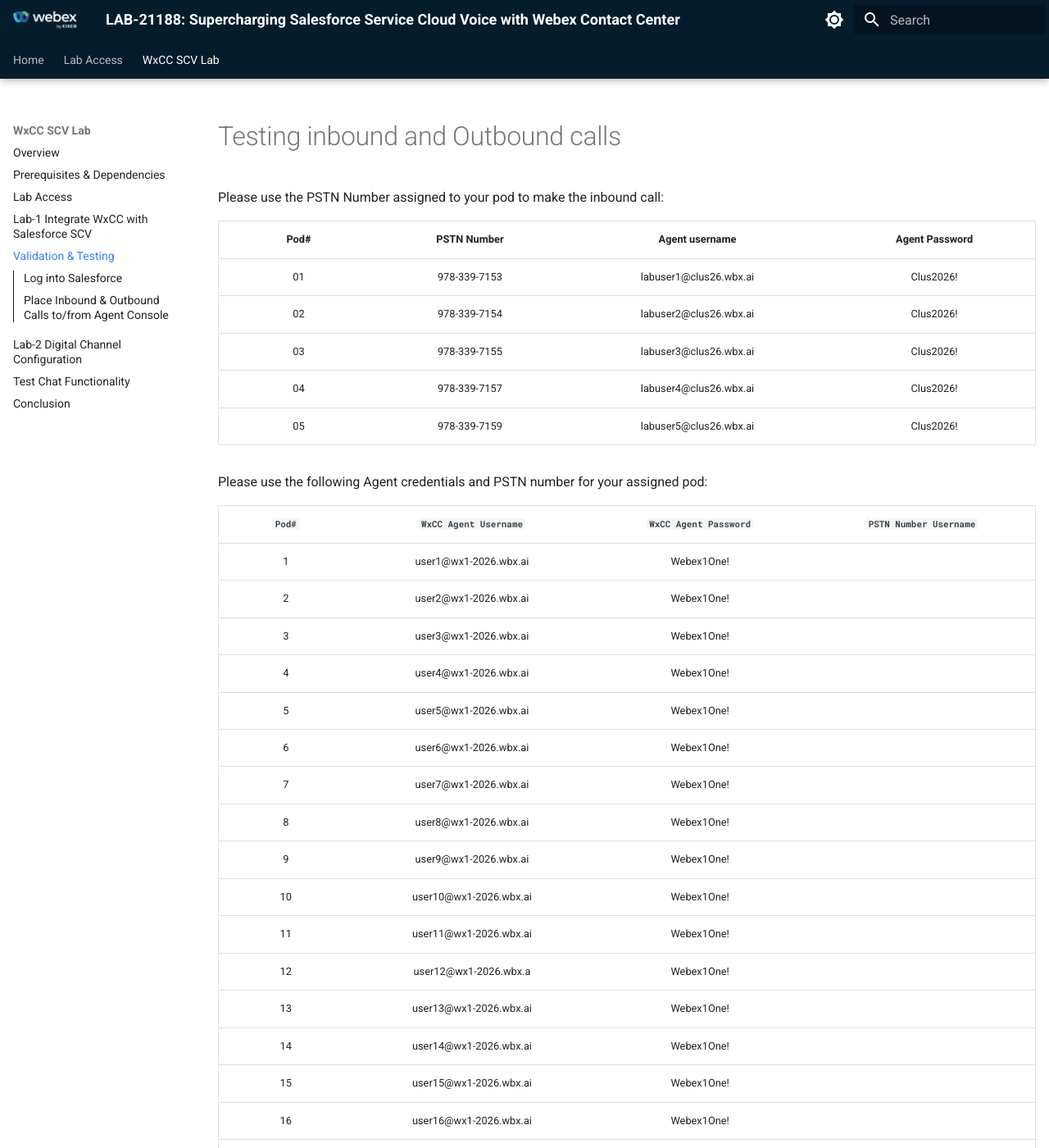
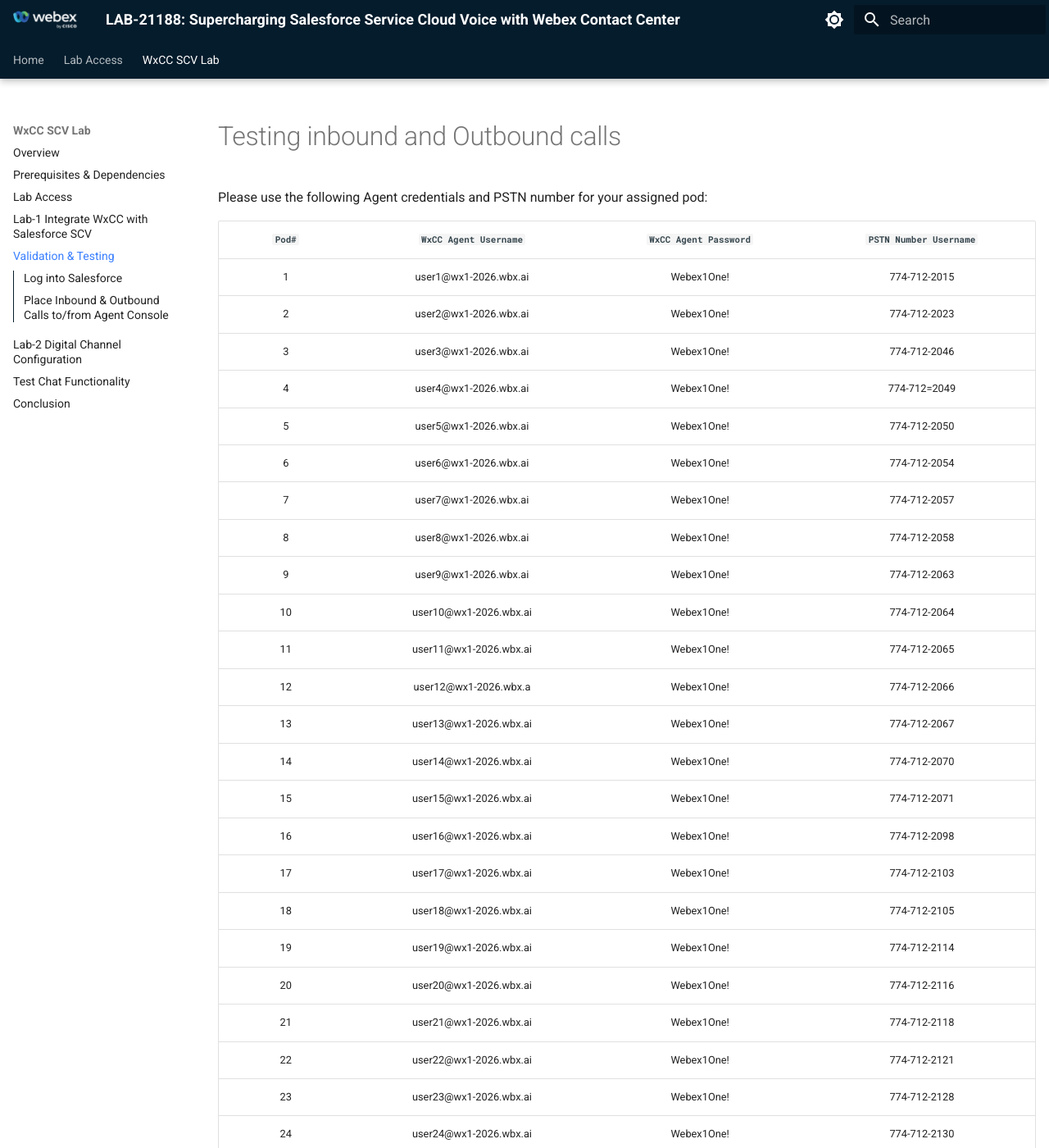
Before and after one commit to WebexCC-SA/LAB-21188, an MkDocs documentation site: the page built from docs/validTestDK.md, in a window 1280 px wide and 1400 px high. Shown: the whole window at 82% size. Built offline with MkDocs 1.6.1 and Material for MkDocs 9.7.7, drawn with Linux system fonts in a browser that asks for light colours; some of the changed text lies outside the part shown.

Commit message:
Update validTestDK.md

```diff
--- a/docs/validTestDK.md
+++ b/docs/validTestDK.md
@@ -1,19 +1,4 @@
 # Testing inbound and Outbound calls
-
-
-
-Please use the PSTN Number assigned to your pod to make the inbound call:
-
-
-
-| Pod#              |  PSTN Number            | Agent username           |  Agent Password  |
-| :---------------: | :---------------------: | :----------------------: | :--------------: |
-| 01                |   978-339-7153          | labuser1@clus26.wbx.ai   | Clus2026!        |
-| 02                |   978-339-7154          | labuser2@clus26.wbx.ai   | Clus2026!        |
-| 03                |   978-339-7155          | labuser3@clus26.wbx.ai   | Clus2026!        |
-| 04                |   978-339-7157          | labuser4@clus26.wbx.ai   | Clus2026!        |
-| 05                |   978-339-7159          | labuser5@clus26.wbx.ai   | Clus2026!        |
-
 
 
 Please use the following Agent credentials and PSTN number for your assigned pod:
@@ -22,36 +7,36 @@
 
 | `Pod#`    |  `WxCC Agent Username`       | `WxCC Agent Password` |  `PSTN Number Username`   |
 | :-------: | :--------------------------: | :-------------------: | :-----------------------: |
-| 1         |   user1@wx1-2026.wbx.ai      |   Webex1One!          |                           |
-| 2         |   user2@wx1-2026.wbx.ai      |   Webex1One!          |                    |
-| 3         |   user3@wx1-2026.wbx.ai      |   Webex1One!          |                    |
-| 4         |   user4@wx1-2026.wbx.ai      |   Webex1One!          |                    |
-| 5         |   user5@wx1-2026.wbx.ai      |   Webex1One!          |                    |
-| 6         |   user6@wx1-2026.wbx.ai      |   Webex1One!          |                    |
-| 7         |   user7@wx1-2026.wbx.ai      |   Webex1One!          |                    |
-| 8         |   user8@wx1-2026.wbx.ai      |   Webex1One!          |                    |
-| 9         |   user9@wx1-2026.wbx.ai      |   Webex1One!          |                    |
-| 10        |   user10@wx1-2026.wbx.ai     |   Webex1One!          |                    |
-| 11        |   user11@wx1-2026.wbx.ai     |   Webex1One!          |                    |
-| 12        |   user12@wx1-2026.wbx.a      |   Webex1One!          |                    |
-| 13        |   user13@wx1-2026.wbx.ai     |   Webex1One!          |                    |
-| 14        |   user14@wx1-2026.wbx.ai     |   Webex1One!          |                    |
-| 15        |   user15@wx1-2026.wbx.ai     |   Webex1One!          |                    |
-| 16        |   user16@wx1-2026.wbx.ai     |   Webex1One!          |                    |
-| 17        |   user17@wx1-2026.wbx.ai     |   Webex1One!          |                    |
-| 18        |   user18@wx1-2026.wbx.ai     |   Webex1One!          |                    |
-| 19        |   user19@wx1-2026.wbx.ai     |   Webex1One!          |                    |
-| 20        |   user20@wx1-2026.wbx.ai     |   Webex1One!          |                    |
-| 21        |   user21@wx1-2026.wbx.ai     |   Webex1One!          |                    |
-| 22        |   user22@wx1-2026.wbx.ai     |   Webex1One!          |                    |
-| 23        |   user23@wx1-2026.wbx.ai     |   Webex1One!          |                    |
-| 24        |   user24@wx1-2026.wbx.ai     |   Webex1One!          |                    |
-| 25        |   user25@wx1-2026.wbx.ai     |   Webex1One!          |                    |
-| 26        |   user26@wx1-2026.wbx.ai     |   Webex1One!          |                    |
-| 27        |   user27@wx1-2026.wbx.ai     |   Webex1One!          |                    |
-| 28        |   user28@wx1-2026.wbx.ai     |   Webex1One!          |                    |
-| 29        |   user29@wx1-2026.wbx.ai     |   Webex1One!          |                    |
-| 30        |   user30@wx1-2026.wbx.ai     |   Webex1One!          |                    |
+| 1         |   user1@wx1-2026.wbx.ai      |   Webex1One!          |  774-712-2015             |
+| 2         |   user2@wx1-2026.wbx.ai      |   Webex1One!          |  774-712-2023             |
+| 3         |   user3@wx1-2026.wbx.ai      |   Webex1One!          |  774-712-2046             |
+| 4         |   user4@wx1-2026.wbx.ai      |   Webex1One!          |  774-712=2049             |
+| 5         |   user5@wx1-2026.wbx.ai      |   Webex1One!          |  774-712-2050             |
+| 6         |   user6@wx1-2026.wbx.ai      |   Webex1One!          |  774-712-2054             |
+| 7         |   user7@wx1-2026.wbx.ai      |   Webex1One!          |  774-712-2057             |
+| 8         |   user8@wx1-2026.wbx.ai      |   Webex1One!          |  774-712-2058             |
+| 9         |   user9@wx1-2026.wbx.ai      |   Webex1One!          |  774-712-2063             |
+| 10        |   user10@wx1-2026.wbx.ai     |   Webex1One!          |  774-712-2064             |
+| 11        |   user11@wx1-2026.wbx.ai     |   Webex1One!          |  774-712-2065             |
+| 12        |   user12@wx1-2026.wbx.a      |   Webex1One!          |  774-712-2066             |
+| 13        |   user13@wx1-2026.wbx.ai     |   Webex1One!          |  774-712-2067             |
+| 14        |   user14@wx1-2026.wbx.ai     |   Webex1One!          |  774-712-2070             |
+| 15        |   user15@wx1-2026.wbx.ai     |   Webex1One!          |  774-712-2071             |
+| 16        |   user16@wx1-2026.wbx.ai     |   Webex1One!          |  774-712-2098             |
+| 17        |   user17@wx1-2026.wbx.ai     |   Webex1One!          |  774-712-2103             |
+| 18        |   user18@wx1-2026.wbx.ai     |   Webex1One!          |  774-712-2105             |
+| 19        |   user19@wx1-2026.wbx.ai     |   Webex1One!          |  774-712-2114             |
+| 20        |   user20@wx1-2026.wbx.ai     |   Webex1One!          |  774-712-2116             |
+| 21        |   user21@wx1-2026.wbx.ai     |   Webex1One!          |  774-712-2118             |
+| 22        |   user22@wx1-2026.wbx.ai     |   Webex1One!          |  774-712-2121             |
+| 23        |   user23@wx1-2026.wbx.ai     |   Webex1One!          |  774-712-2128             |
+| 24        |   user24@wx1-2026.wbx.ai     |   Webex1One!          |  774-712-2130             |
+| 25        |   user25@wx1-2026.wbx.ai     |   Webex1One!          |  774-712-2131             |
+| 26        |   user26@wx1-2026.wbx.ai     |   Webex1One!          |  774-712-2134             |
+| 27        |   user27@wx1-2026.wbx.ai     |   Webex1One!          |  774-712-2140             |
+| 28        |   user28@wx1-2026.wbx.ai     |   Webex1One!          |  774-712-2143             |
+| 29        |   user29@wx1-2026.wbx.ai     |   Webex1One!          |  774-712-2151             |
+| 30        |   user30@wx1-2026.wbx.ai     |   Webex1One!          |  774-712-2153             |
 
 
 
```
